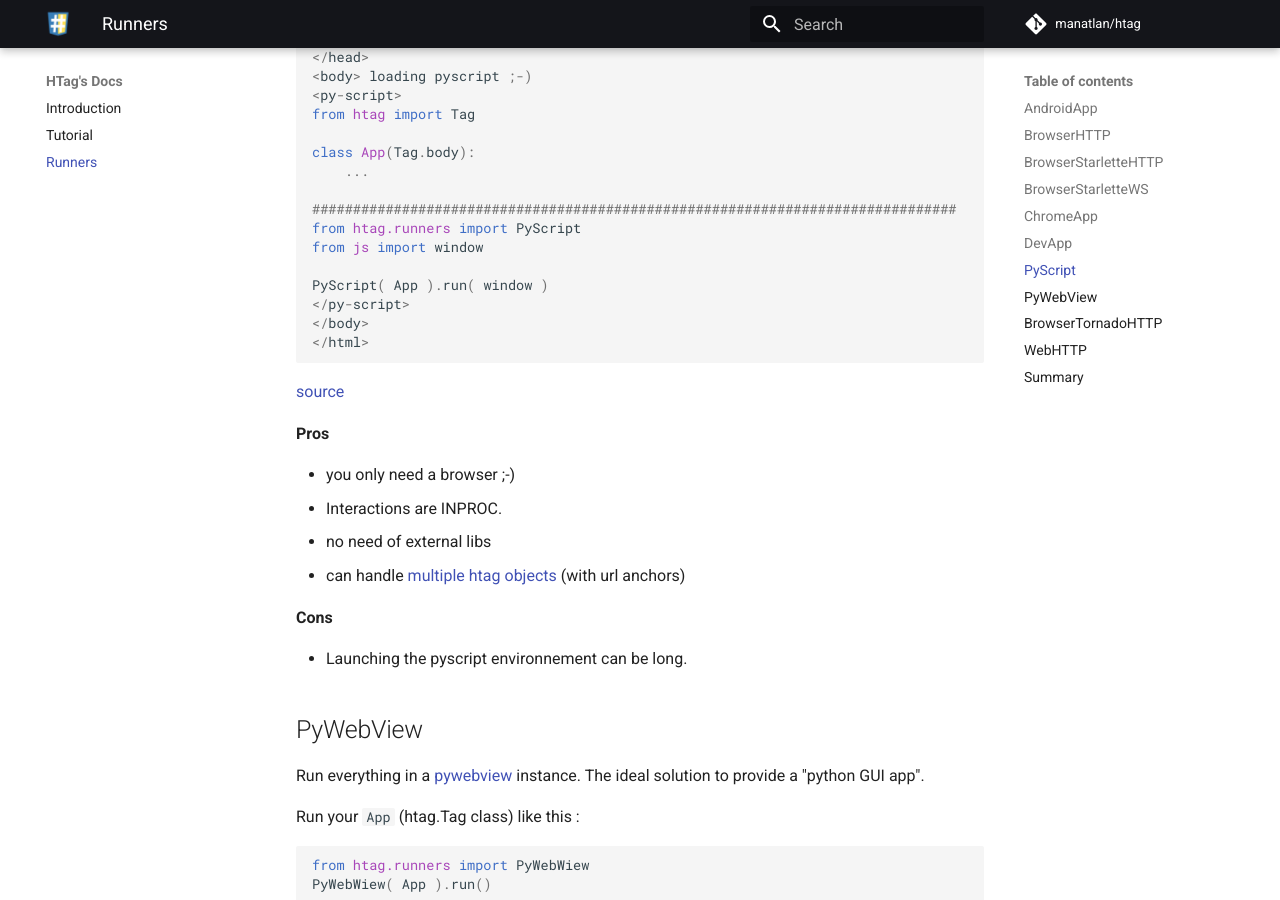
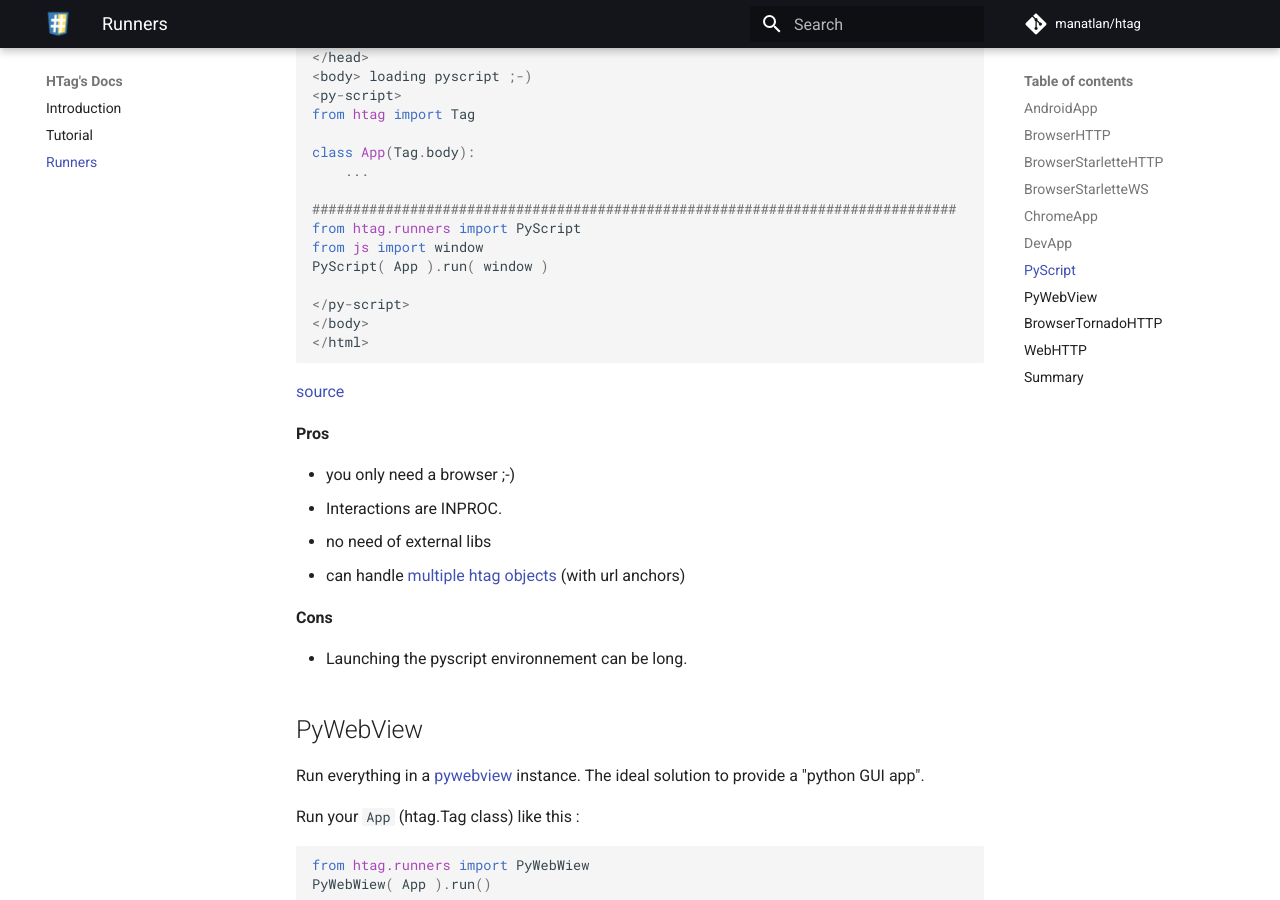
Before and after one commit to manatlan/htag, an MkDocs documentation site: the page built from docs/runners.md, in a window 1280 px wide and 900 px high, scrolled down 3944 px. Built offline with MkDocs 1.6.1 and Material for MkDocs 9.7.7, drawn with Linux system fonts in a browser that asks for light colours; comment, search, counter and statistics services are not loaded.

```diff
--- a/docs/runners.md
+++ b/docs/runners.md
@@ -166,8 +166,8 @@ class App(Tag.body):
 ###############################################################################
 from htag.runners import PyScript
 from js import window
+PyScript( App ).run( window )
 
-PyScript( App ).run( window )
 </py-script>
 </body>
 </html>
```
